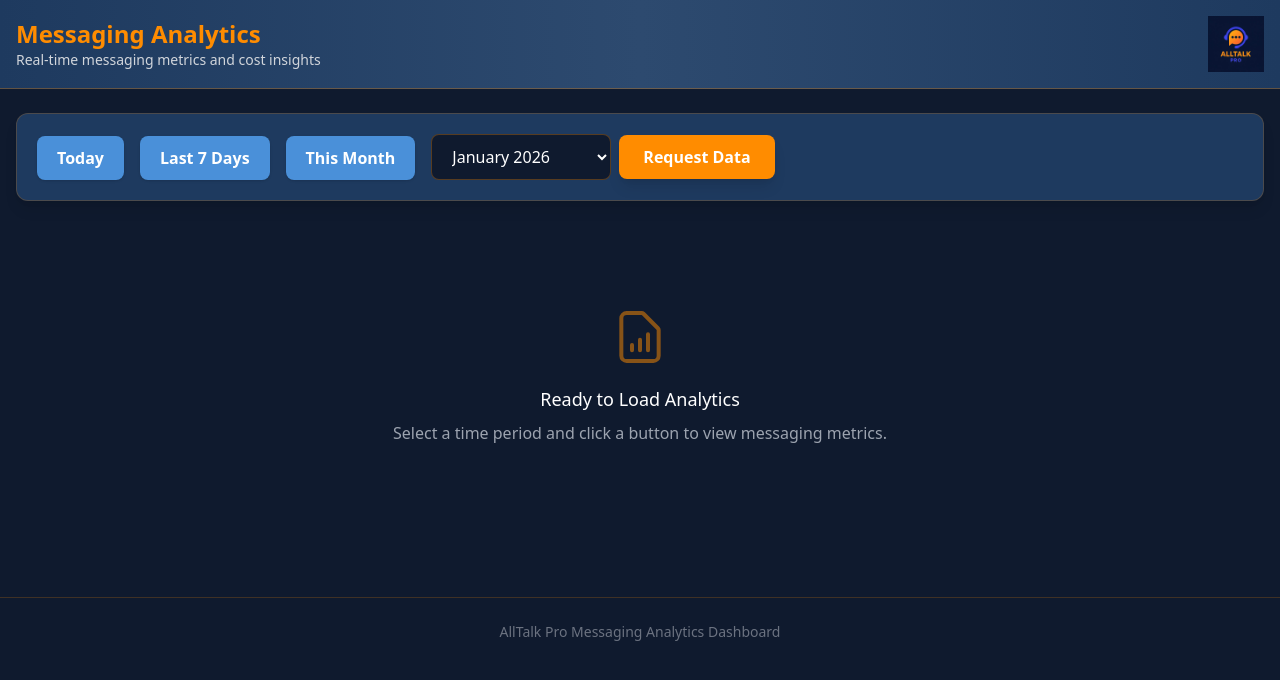
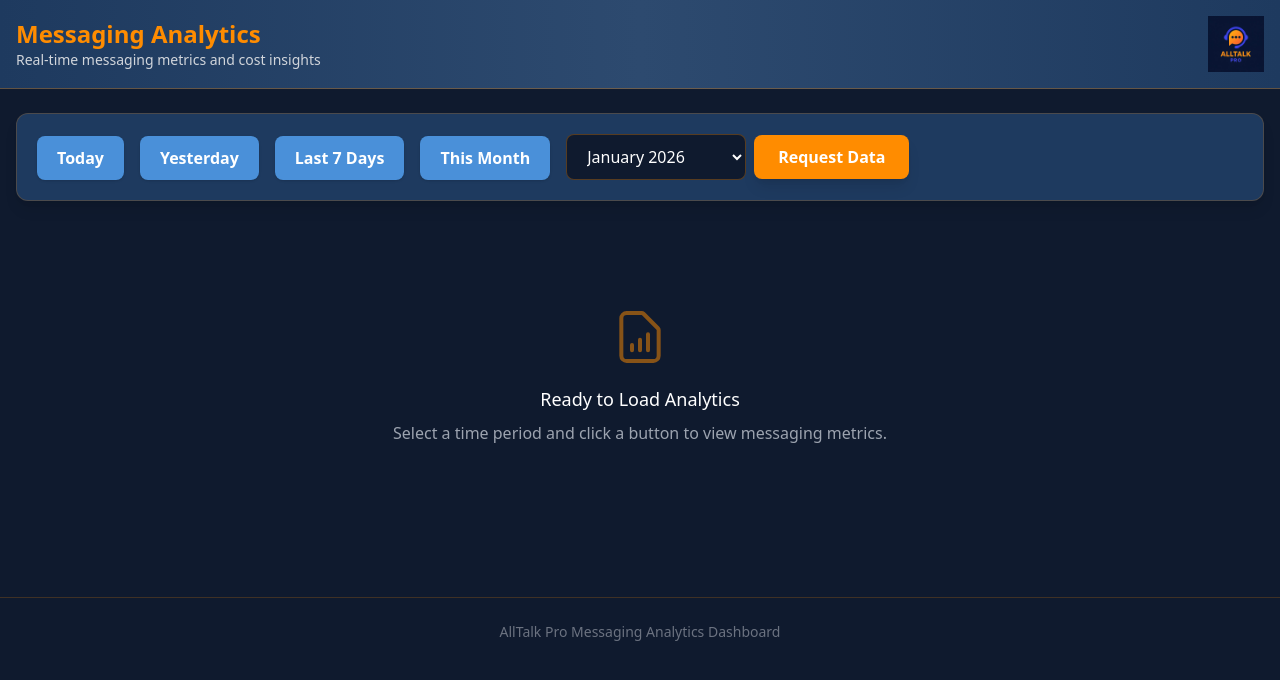
Before and after one commit to Shaihatuel/telnyx-dashboard, a Next.js app: page / in a window 1280 px wide. Shown: the top 680 px of the page. Built offline with nearby package versions, Linux system fonts and the light colour scheme.

Commit message:
Update index.js

```diff
--- a/pages/index.js
+++ b/pages/index.js
@@ -37,6 +37,11 @@ export default function Dashboard() {
       const tomorrow = new Date(now);
       tomorrow.setDate(tomorrow.getDate() + 1);
       return { start: today + 'T00:00:00-05:00', end: tomorrow.toISOString().split('T')[0] + 'T00:00:00-05:00' };
+    } else if (type === 'yesterday') {
+      const yesterday = new Date(now);
+      yesterday.setDate(yesterday.getDate() - 1);
+      const today = now.toISOString().split('T')[0];
+      return { start: yesterday.toISOString().split('T')[0] + 'T00:00:00-05:00', end: today + 'T00:00:00-05:00' };
     } else if (type === 'last7') {
       const end = new Date(now); end.setDate(end.getDate() + 1);
       const start = new Date(now); start.setDate(start.getDate() - 6);
@@ -63,6 +68,7 @@ export default function Dashboard() {
   };
 
   const handleToday = () => { const dates = getQuickDates('today'); fetchDataWithDates(dates.start, dates.end); };
+  const handleYesterday = () => { const dates = getQuickDates('yesterday'); fetchDataWithDates(dates.start, dates.end); };
   const handleLast7Days = () => { const dates = getQuickDates('last7'); fetchDataWithDates(dates.start, dates.end); };
   const handleThisMonth = () => { const dates = getQuickDates('thisMonth'); fetchDataWithDates(dates.start, dates.end); };
 
@@ -149,6 +155,9 @@ export default function Dashboard() {
               <button onClick={handleToday} disabled={loading} className="bg-[#4A90D9] text-white px-5 py-2.5 rounded-lg hover:bg-[#3A7BC8] disabled:bg-gray-600 font-semibold transition-colors shadow flex items-center gap-2">
                 {loading && <LoadingSpinner />} Today
               </button>
+              <button onClick={handleYesterday} disabled={loading} className="bg-[#4A90D9] text-white px-5 py-2.5 rounded-lg hover:bg-[#3A7BC8] disabled:bg-gray-600 font-semibold transition-colors shadow flex items-center gap-2">
+                {loading && <LoadingSpinner />} Yesterday
+              </button>
               <button onClick={handleLast7Days} disabled={loading} className="bg-[#4A90D9] text-white px-5 py-2.5 rounded-lg hover:bg-[#3A7BC8] disabled:bg-gray-600 font-semibold transition-colors shadow flex items-center gap-2">
                 {loading && <LoadingSpinner />} Last 7 Days
               </button>
```
